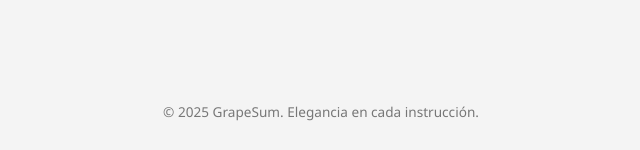
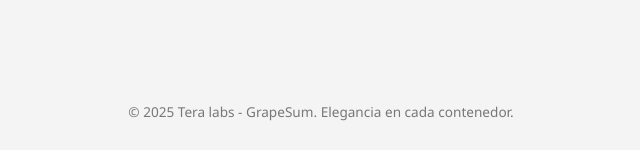
Before and after one commit to Tera-oficial/tera-oficial.github.io, a plain HTML site: page grapesum.html in a window 1280 px wide. Shown: the part 988-1138 px from the top of the page, 319-959 px from the left. Drawn offline with Linux system fonts and the light colour scheme.

Commit message:
Update grapesum.html

```diff
--- a/grapesum.html
+++ b/grapesum.html
@@ -251,7 +251,7 @@
 </main>
 
 <footer>
-  © 2025 GrapeSum. Elegancia en cada instrucción.
+  © 2025 Tera labs - GrapeSum. Elegancia en cada contenedor.
 </footer>
 
 </body>
```
